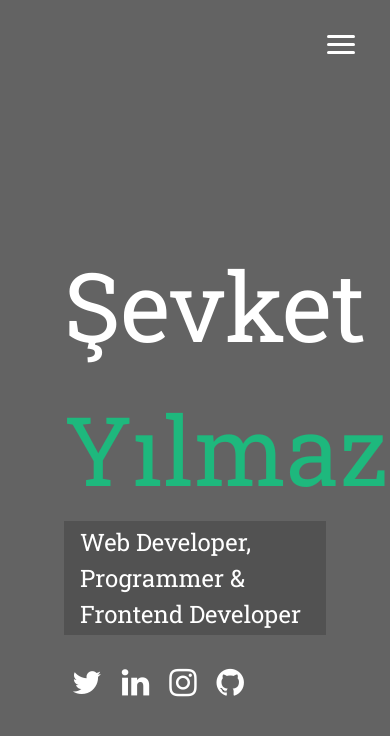
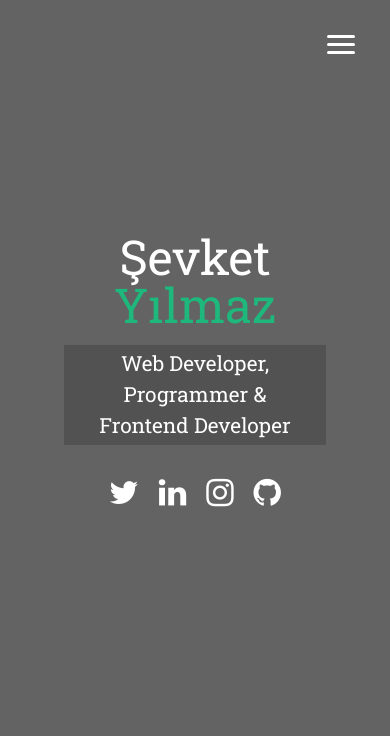
Before and after one commit to svkylmz/responsive-modern-portfolio, a website: page dist/index.html in a window 390 px wide. Drawn offline with Linux system fonts and the light colour scheme.

Commit message:
Added media queries and made menu responsive

```diff
--- a/scss/_config.scss
+++ b/scss/_config.scss
@@ -31,3 +31,27 @@ $background-opacity: 0.8;
         }
     }
 }
+
+@mixin mediaSm {
+    @media screen and (max-width: 500px) {
+        @content;
+    }
+}
+
+@mixin mediaMd {
+    @media screen and (max-width: 768px) {
+        @content;
+    }
+}
+
+@mixin mediaLg {
+    @media screen and (min-width: 769px) and (max-width: 1170px) {
+        @content;
+    }
+}
+
+@mixin mediaXl {
+    @media screen and (min-width: 1171px) {
+        @content;
+    }
+}
--- a/scss/_menu.scss
+++ b/scss/_menu.scss
@@ -83,8 +83,8 @@
         }
 
         .portrait {
-            width: 300px;
-            height: 300px;
+            width: 250px;
+            height: 250px;
             background: url('../img/myAvatar.png');
             border-radius: 50%;
             border: solid 3px $secondary-color;
--- /dev/null
+++ b/scss/_mobile.scss
@@ -0,0 +1,80 @@
+@include mediaXl {
+
+}
+
+@include mediaLg {
+
+}
+
+@include mediaMd {
+    main {
+        align-items: center;
+        text-align: center;
+
+        .lg-heading {
+            line-height: 1;
+            margin-bottom: 1rem;
+            font-size: 4.5rem !important;
+        }
+
+        .sm-heading {
+            font-size: 1.6rem;
+        }
+    }
+
+    ul.menu-nav,
+    div.menu-branding {
+        float: none;
+        width: 100%;
+        min-height: 0;
+
+        &.show {
+            transform: translate3d(0, 0, 0);
+        }
+    }
+
+    .menu-nav {
+        height: 70vh;
+        transform: translate3d(-100%, 0, 0);
+        font-size: 24px;
+
+        .nav-link {
+            font-size: 1.7rem !important;
+        }
+    }
+
+    .menu-branding {
+        height: 30vh;
+        transform: translate3d(100%, 0, 0);
+
+        .portrait {
+            width: 170px;
+            height: 170px;
+        }
+    }
+}
+
+@include mediaSm {
+    main {
+        .lg-heading {
+            font-size: 3rem !important;
+        }
+
+        .sm-heading {
+            font-size: 1.3rem !important;
+        }
+    }
+
+    .menu-nav {
+        .nav-link {
+            font-size: 1.3rem !important;
+        }
+    }
+
+    .menu-branding {
+        .portrait {
+            width: 150px;
+            height: 150px;
+        }
+    }
+}
--- a/scss/main.scss
+++ b/scss/main.scss
@@ -1,5 +1,6 @@
 @import 'config';
 @import 'menu';
+@import 'mobile';
 
 * {
     box-sizing: border-box;
```
Also changed, not shown: dist/css/main.css.
